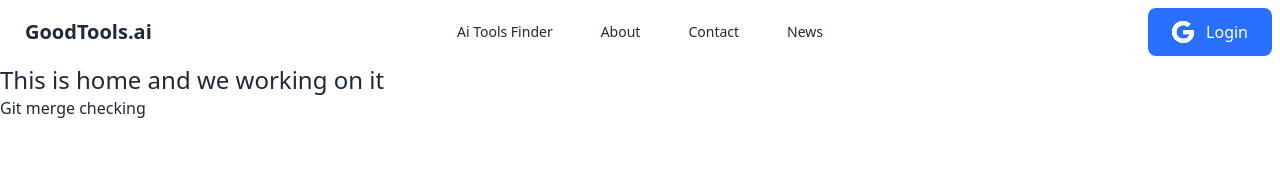
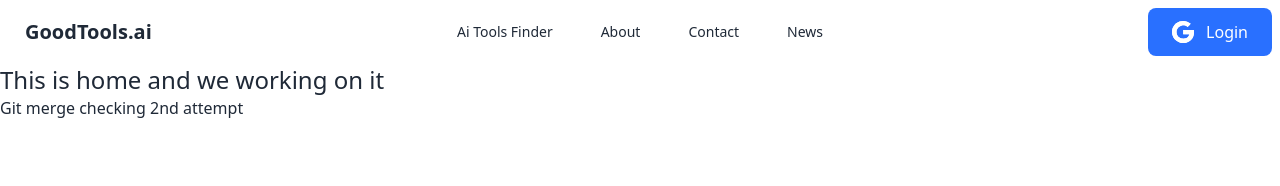
Before and after one commit to kamrul-7/GoodTolls.Ai, a React (Vite) app: page / in a window 1280 px wide. Shown: the top 186 px of the page. Built offline with nearby package versions, Linux system fonts and the light colour scheme.

Commit message:
merging check

```diff
--- a/src/Pages/Home/Home.jsx
+++ b/src/Pages/Home/Home.jsx
@@ -4,7 +4,7 @@ const Home = () => {
     return (
         <div>
             <h1 className='text-2xl'>This is home and we working on it</h1>
-            <h1>Git merge checking</h1>
+            <h1>Git merge checking 2nd attempt</h1>
         </div>
     );
 };
```
